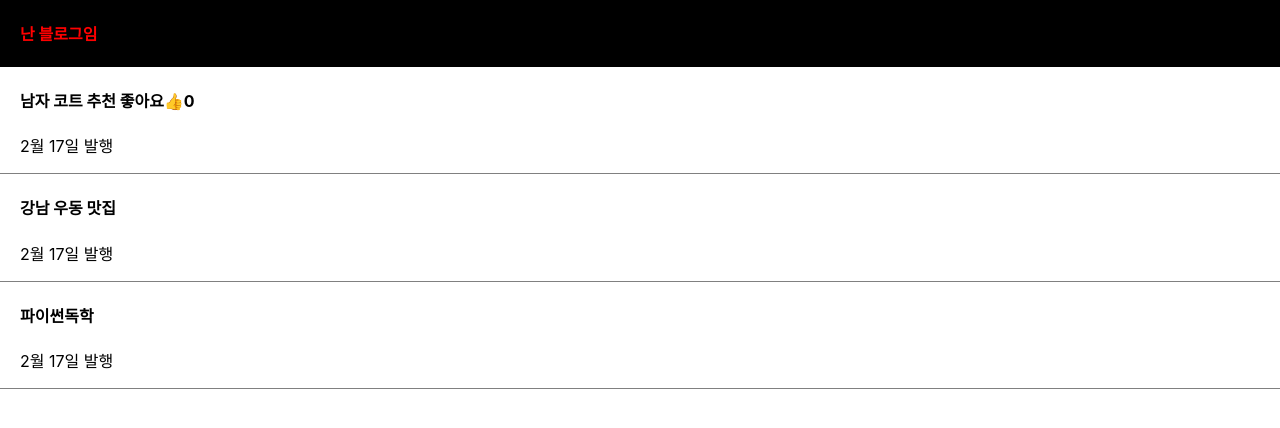
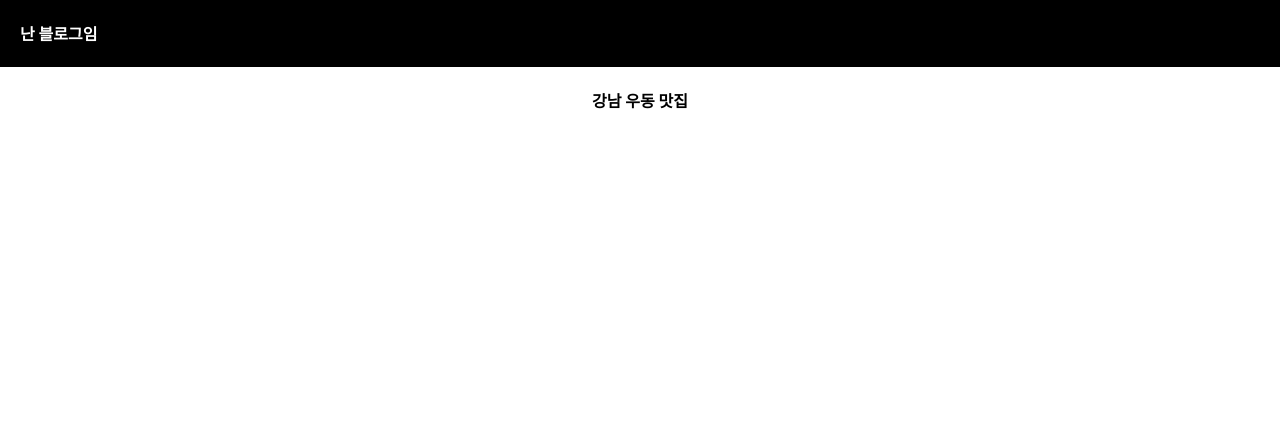
Before and after one commit to 5wintaek/React-blog, a React (Create React App) app: page / in a window 1280 px wide. Shown: the top 428 px of the page. Built offline with nearby package versions, Linux system fonts and the light colour scheme.

Commit message:
learn React에서 레이아웃 만들 때 쓰는 JSX 문법 3개

```diff
--- a/src/App.js
+++ b/src/App.js
@@ -1,37 +1,24 @@
 /*eslint-disable*/
 
 import logo from './logo.svg';
-import './App.css';
+import './App.css'; // 경로 import 해야함
 import { useState } from 'react';
 
 function App() {
 
   let post = '강남 우동 맛집';
-  let[글제목,b] = useState(['남자 코트 추천','강남 우동 맛집','파이썬독학']);
-  let[따봉] = useState(0)
+  let[글제목,글제목변경] = useState(['남자 코트 추천','강남 우동 맛집','파이썬독학']);
+  let[따봉,따봉변경] = useState(0)
 
   function 함수(){
     console.log(1);
   }
-
-
   return (
     <div className="App">
       <div className="black-nav">
-        <h4 style={{color:'red', fontSize:'16px'}}>난 블로그임</h4>
+        <h4>난 블로그임</h4>
       </div >
-      <div className="list">
-        <h4>{글제목[0]} <span onClick={함수}>좋아요👍</span>{따봉}</h4>
-        <p>2월 17일 발행</p>
-      </div>
-      <div className="list">
-        <h4>{글제목[1]}</h4>
-        <p>2월 17일 발행</p>
-      </div>
-      <div className="list">
-        <h4>{글제목[2]}</h4>
-        <p>2월 17일 발행</p>
-      </div>
+      <h4>{post}</h4>
     </div>
   );
 }
```
Also changed, not shown: 1 other file (tests, documents, lock files or other folders).
